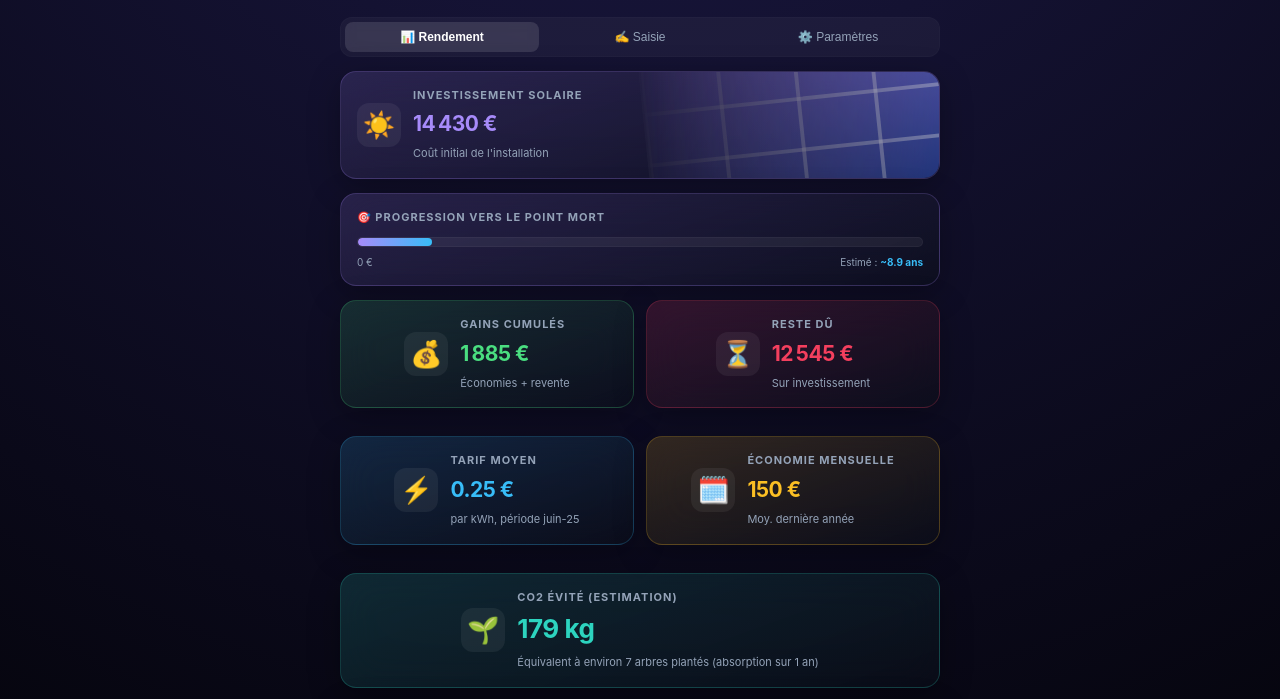
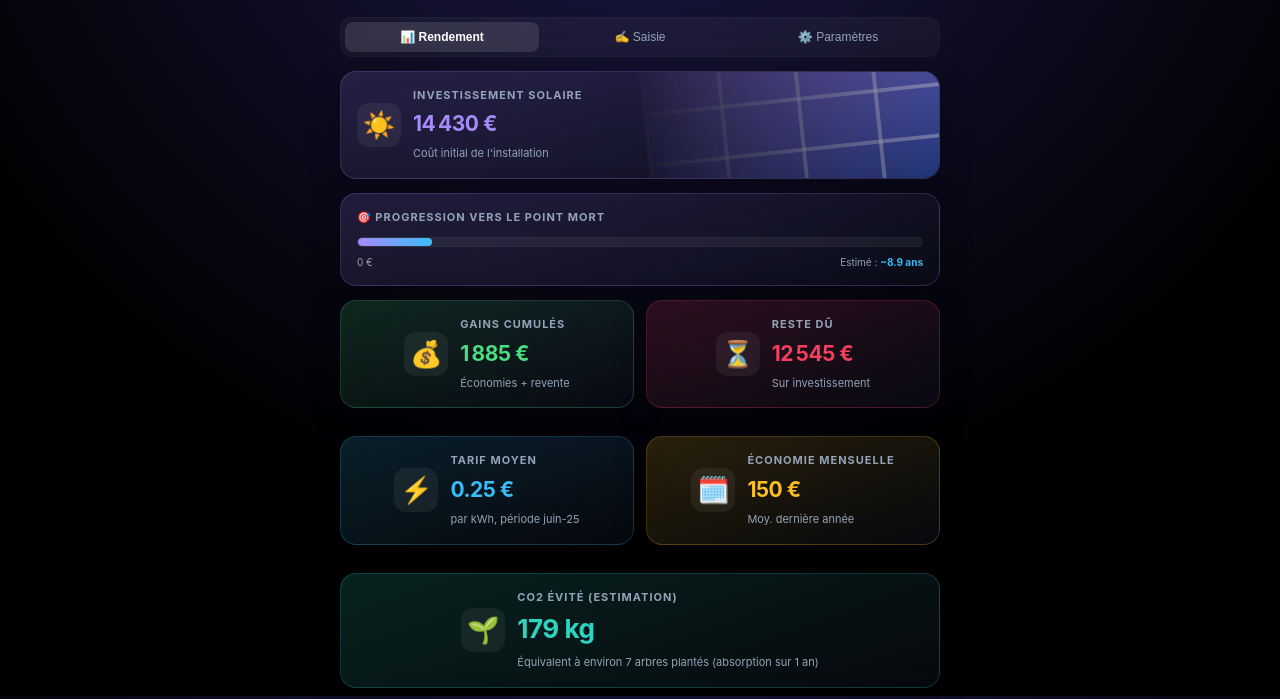
Before and after one commit to k2m6ywdgrf-commits/Rentabilit-Solaire-, a plain HTML site: page index.html in a window 1280 px wide. Shown: the part 104-803 px from the top of the page. Drawn offline with nearby package versions, Linux system fonts and the light colour scheme.

Commit message:
Update index.html

```diff
--- a/index.html
+++ b/index.html
@@ -32,20 +32,19 @@
   }
 
   html {
-    min-height: 100%;
+    height: 100%;
     background-color: #000;
     background-image: radial-gradient(circle at 50% -20%, #1e1b4b 0%, #000 70%);
+    background-attachment: fixed;
     overscroll-behavior-y: none;
   }
 
   body {
     font-family: -apple-system, BlinkMacSystemFont, "Segoe UI", Roboto, sans-serif;
-    background-color: #000;
-    background-image: radial-gradient(circle at 50% -20%, #1e1b4b 0%, #000 70%);
     color: var(--text-main);
     margin: 0;
     padding: calc(45px + env(safe-area-inset-top)) 16px calc(30px + env(safe-area-inset-bottom));
-    min-height: 100vh;
+    min-height: 100%;
     overscroll-behavior-y: none;
     font-size: 14px;
     line-height: 1.4;
@@ -659,8 +658,6 @@
             economies = kwhEconomises * tarif;
         }
         if(row.date === "juin-24" && row.facture === 2309.18) { economies = 80.15; }
-        // L'aide ponctuelle est déjà comprise dans row.revente : elle n'est pas ré-ajoutée ici,
-        // elle sert uniquement à l'exclure du gain récurrent utilisé pour les projections.
         const gainsAnnuels = economies + row.revente;
         return { ...row, tarif, economies, kwhEconomises, aide: aideAmount, gainsAnnuels };
     }
@@ -752,7 +749,6 @@
 
         let indexProjection = 1;
         let referenceLastRow = appData[appData.length - 1] || { facture: 1869.64, kwh: 7375, revente: 1082.70 };
-        // Le surplus revente projeté exclut la part d'aide ponctuelle pour ne pas la reconduire chaque année.
         let projectedRevente = lastRealRow ? Math.max(0, derniereAnneeGains - lastRealRow.economies) : referenceLastRow.revente;
 
         while(simulatedRenta > 0 && indexProjection <= 8) {
@@ -795,7 +791,6 @@
                 </div>
             `;
 
-            // Années complétées + 1 année de prévision affichées d'office ; le reste des projections est repliable.
             if (colData.isReal || projectedSeen === 1) {
                 compareContainer.appendChild(row);
             } else if (compareExtraContainer) {
@@ -846,7 +841,6 @@
                                     borderColor: lineGradient,
                                     borderWidth: 2.5,
                                     pointRadius: 4,
-                                    // AJUSTEMENT : Fond des points calqué sur le dégradé de la ligne
                                     pointBackgroundColor: lineGradient,
                                     pointBorderColor: '#0b0f19',
                                     pointBorderWidth: 1.5,
```
